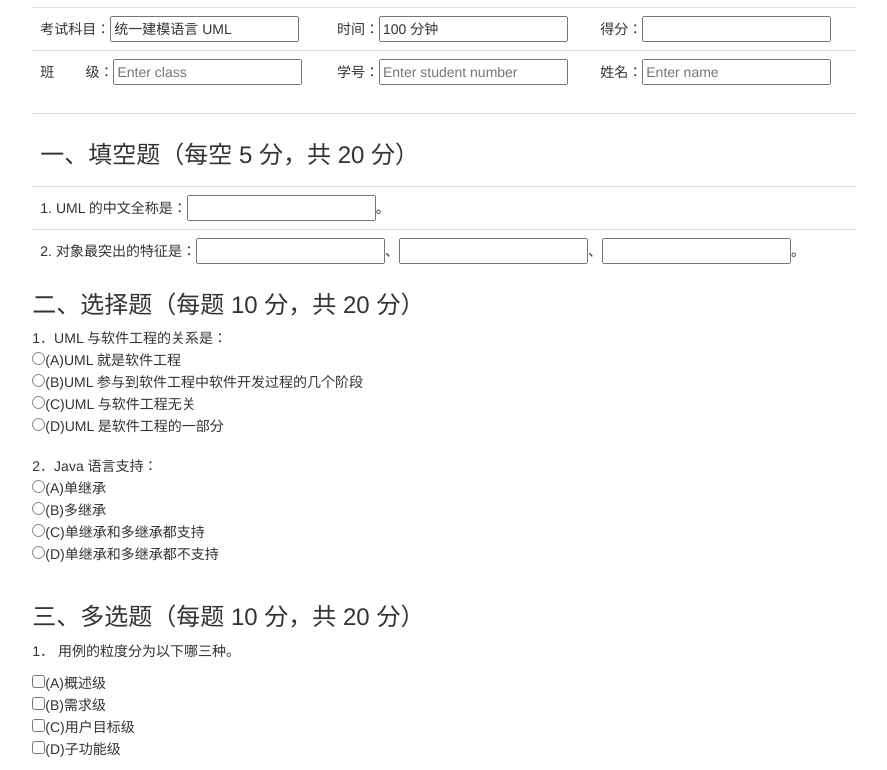
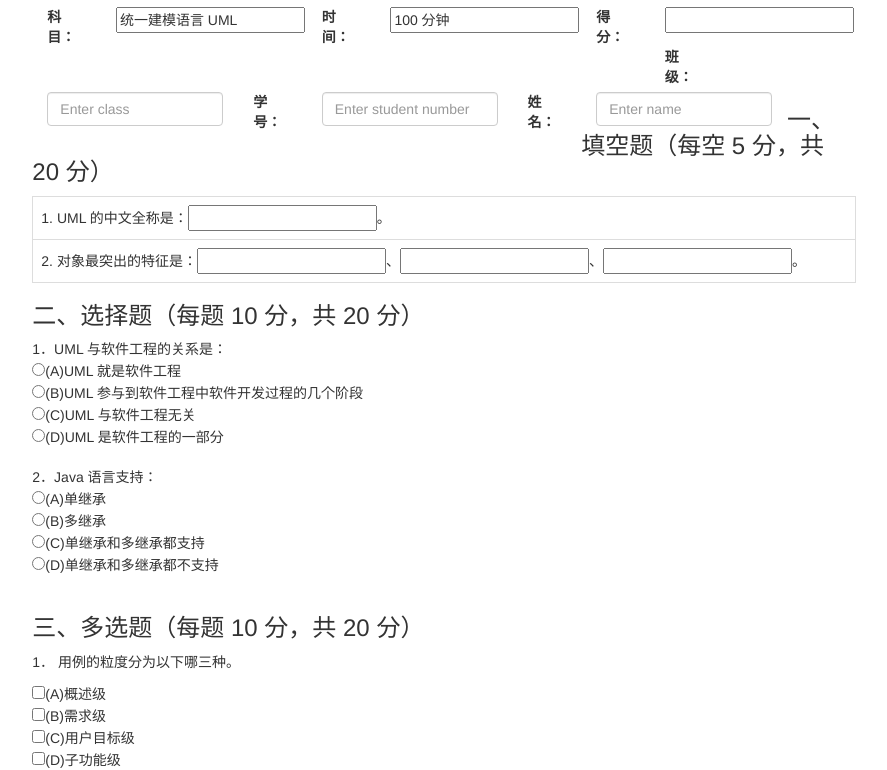
Before and after one commit to ranyang525/html_and_dom, a plain HTML site: page index.html in a window 1280 px wide. Shown: the part 63-833 px from the top of the page, without its empty margins (196-1083 px from the left). Drawn offline with Linux system fonts and the light colour scheme.

Commit message:
modify the layout of fillin

```diff
--- a/css/main.css
+++ /dev/null
@@ -1,22 +0,0 @@
-table {
-  margin:0px auto;
-  height:100px;
-  width:800px;
-  cellpadding:100px;
-  cellspacing:100px;
-
-}
-/*td { text-align:left }*/
-
-h1 { text-align: center }
-
-/*div { margin:0px auto;}
-  p { margin-left:100px }*/
-
-.main{
-  margin-left:270px;
-}
-/*
-td {
-  width:400px;
-}*/
--- a/index.html
+++ b/index.html
@@ -13,30 +13,42 @@
 
     <!-- <link rel="stylesheet" href="css/main.css" type="text/css"> -->
     <link rel="stylesheet" href="lib/dist/css/bootstrap.min.css" charset="utf-8">
-
   </head>
   <body>
     <div class="col-md-8 col-md-offset-2">
     <form name="myform" method="post" autocomplete="off">
       <h1 class="text-center">统一建模语言理论测试</h1>
-      <table class="table table-hover">
-      <tr>
-        <td>考试科目：<input type="text"  value="统一建模语言 UML"></td>
-        <td>时间：<input type="text"  value="100 分钟"></td>
-        <td>得分：<input type="text" name="garde" id="count"></td>
-      </tr>
-      <tr>
-        <td>班&nbsp;&nbsp;&nbsp;&nbsp;&nbsp;&nbsp;&nbsp;&nbsp;级：<input type="text" id="className" placeholder="Enter class"></td>
-        <td>学号：<input type="text" id="studentNumber" placeholder="Enter student number"></td>
-        <td>姓名：<input type="text" id="studentName" placeholder="Enter name"></td>
-      </tr>
-    </table>
-        <table class="table table-hover">
-          <tr><td><h3>一、填空题（每空 5 分，共 20 分）</h3></td></tr>
+
+      <label class="col-sm-1 control-label">科目：</label>
+      <div class="col-sm-3">
+        <input type="text"  value="统一建模语言 UML">
+      </div>
+      <label class="col-sm-1 control-label">时间：</label>
+      <div class="col-sm-3">
+        <input type="text"  value="100 分钟">
+      </div>
+      <label class="col-sm-1 control-label">得分：</label>
+      <div class="col-sm-3">
+        <input type="text" name="garde" id="count">
+      </div><br><br>
+
+      <label for="inputPassword" class="col-sm-1 control-label">班级：</label>
+      <div class="col-sm-3">
+        <input type="text" class="form-control" id="className" placeholder="Enter class">
+      </div>
+      <label for="inputPassword" class="col-sm-1 control-label">学号：</label>
+      <div class="col-sm-3">
+        <input type="text" class="form-control" id="studentNumber" placeholder="Enter student number">
+      </div>
+      <label for="inputPassword" class="col-sm-1 control-label">姓名：</label>
+      <div class="col-sm-3">
+        <input type="text" class="form-control" id="studentName" placeholder="Enter name">
+      </div><br><br>
+      <h3>一、填空题（每空 5 分，共 20 分）</h3>
+        <table class="table table-bordered">
           <tr><td>1. UML 的中文全称是：<input type="text" name="1_1">。</td></tr>
           <tr><td>2. 对象最突出的特征是：<input type="text" name="1_2" id="1_2_1">、<input type="text" name="1_2" id="1_2_2">、<input type="text" name="1_2" id="1_2_3">。</td></tr>
         </table>
-          <p>
           <h3>二、选择题（每题 10 分，共 20 分）</h3>
             1．UML 与软件工程的关系是：<br>
             <input type="radio" name="2_1" value="A" />(A)UML 就是软件工程<br/>
@@ -47,7 +59,7 @@
             <input type="radio" name="2_2" value="A" />(A)单继承<br/>
             <input type="radio" name="2_2" value="B" />(B)多继承<br/>
             <input type="radio" name="2_2" value="C" />(C)单继承和多继承都支持<br/>
-          <input type="radio" name="2_2" value="D" />(D)单继承和多继承都不支持<br/><br/></p>
+            <input type="radio" name="2_2" value="D" />(D)单继承和多继承都不支持<br/><br/>
       <h3>三、多选题（每题 10 分，共 20 分）</h3>
       <p>1． 用例的粒度分为以下哪三种。</p>
       <input type="checkbox" name="3_1" value="A">(A)概述级<br/>
--- a/js/main.js
+++ b/js/main.js
@@ -1,7 +1,8 @@
 function clickbox() {
-  document.getElementById("count").value = getScores();
 
   HasEmptyRequiredInput();
+
+  document.getElementById("count").value = getScores();
 
   return false;
 }
```
Lines whose indentation alone changed are shown as unchanged.
